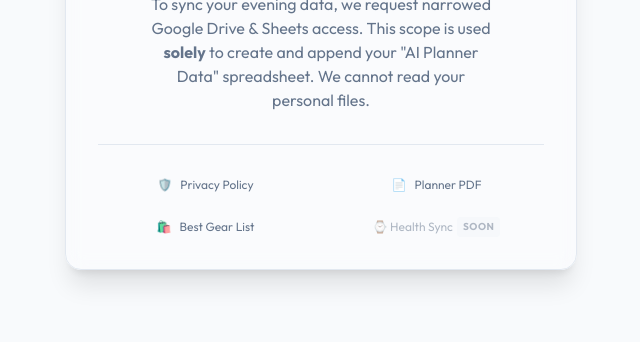
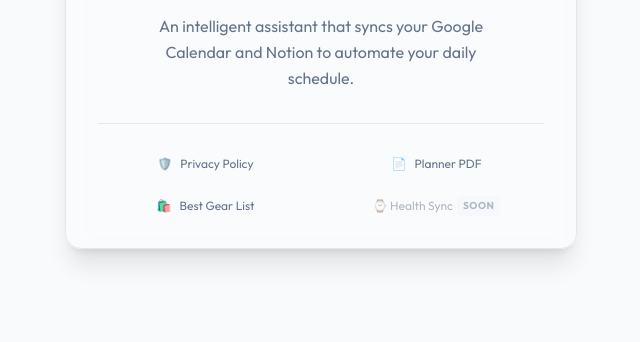
Before and after one commit to shoubhiksaha/AI-PLANNER, a website: page public/index.html in a window 1280 px wide. Shown: the part 458-800 px from the top of the page, without its empty margins (319-959 px from the left). Drawn offline with Linux system fonts and the light colour scheme; no server answers.

Commit message:
Update login page description text

```diff
--- a/public/index.html
+++ b/public/index.html
@@ -84,9 +84,8 @@
             </button>
 
             <!-- SCOPE EXPLANATION -->
-            <p class="text-[10.5px] text-theme-muted text-center max-w-sm px-4 mb-8 leading-tight">
-                To sync your evening data, we request narrowed Google Drive & Sheets access.
-                This scope is used <strong>solely</strong> to create and append your "AI Planner Data" spreadsheet. We cannot read your personal files.
+            <p class="text-[12px] text-theme-muted text-center max-w-sm px-4 mb-8 leading-relaxed">
+                An intelligent assistant that syncs your Google Calendar and Notion to automate your daily schedule.
             </p>
 
             <!-- FOOTER LINKS -->
```
